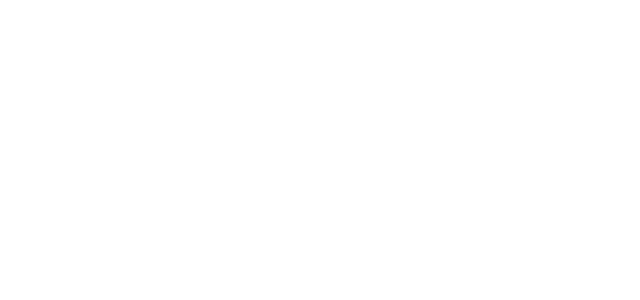
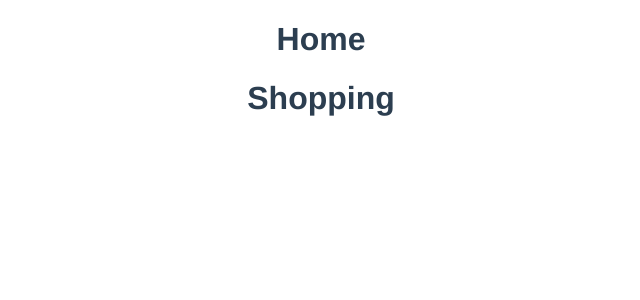
Before and after one commit to 0709FanLi/vue3_ts, a Vue app: page / in a window 1280 px wide. Before the commit this address had no page. Shown: the top 300 px of the page, without its empty margins (319-959 px from the left). Built offline with nearby package versions, Linux system fonts and the light colour scheme.

Commit message:
添加路由列表
add router names

```diff
--- a/src/router/index.ts
+++ b/src/router/index.ts
@@ -2,9 +2,15 @@
 import Shopping from '@/views/shoppingCart/index.vue'
 import Product from '@/views/shoppingCart/product.vue'
 import ShoppingCart from '@/views/shoppingCart/shoppingCart.vue'
+import Home from '@/views/home.vue'
 
 
 const routes: Array<RouteRecordRaw> = [
+  {
+    path:'',
+    name:'Home',
+    component:Home
+  },
   {
     path: '/shopping',
     name: 'Shopping',
--- a/src/store/index.ts
+++ b/src/store/index.ts
@@ -3,7 +3,8 @@
 import { Product } from '../interface'
 
 export interface State {
-  shoppingCart: Product[] //  这是个数组
+  shoppingCart: Product[], //  这是个数组
+  routerNames: string[]
 }
 
 //  创建唯一类型key
@@ -12,7 +13,8 @@
 
 export const store = createStore<State>({
   state: {
-    shoppingCart: []
+    shoppingCart: [],
+    routerNames:['Home','Shopping']
   },
   getters: {
     isInCart: function (state) {
--- a/src/views/home.vue
+++ b/src/views/home.vue
@@ -1,9 +1,13 @@
 <template>
-  <h1>home</h1>
+  <h1 v-for="(item,key) in routerNames" :key="key">{{item}}</h1>
 </template>
 
-<script>
-export default {
-  setup() {}
-}
+<script setup lang="ts">
+import { useStore } from '@/store'
+import { computed } from 'vue';
+
+const store = useStore();
+
+const routerNames = computed(():string[]=>store.state.routerNames)
+
 </script>
--- a/src/views/shoppingCart/index.vue
+++ b/src/views/shoppingCart/index.vue
@@ -15,7 +15,6 @@
   return store.state.shoppingCart.length
 })
 const activeRouteName = computed((): string => {
-  console.log('route.name', route.name)
   return route.name?.toString() || ''
 })
 </script>
```
